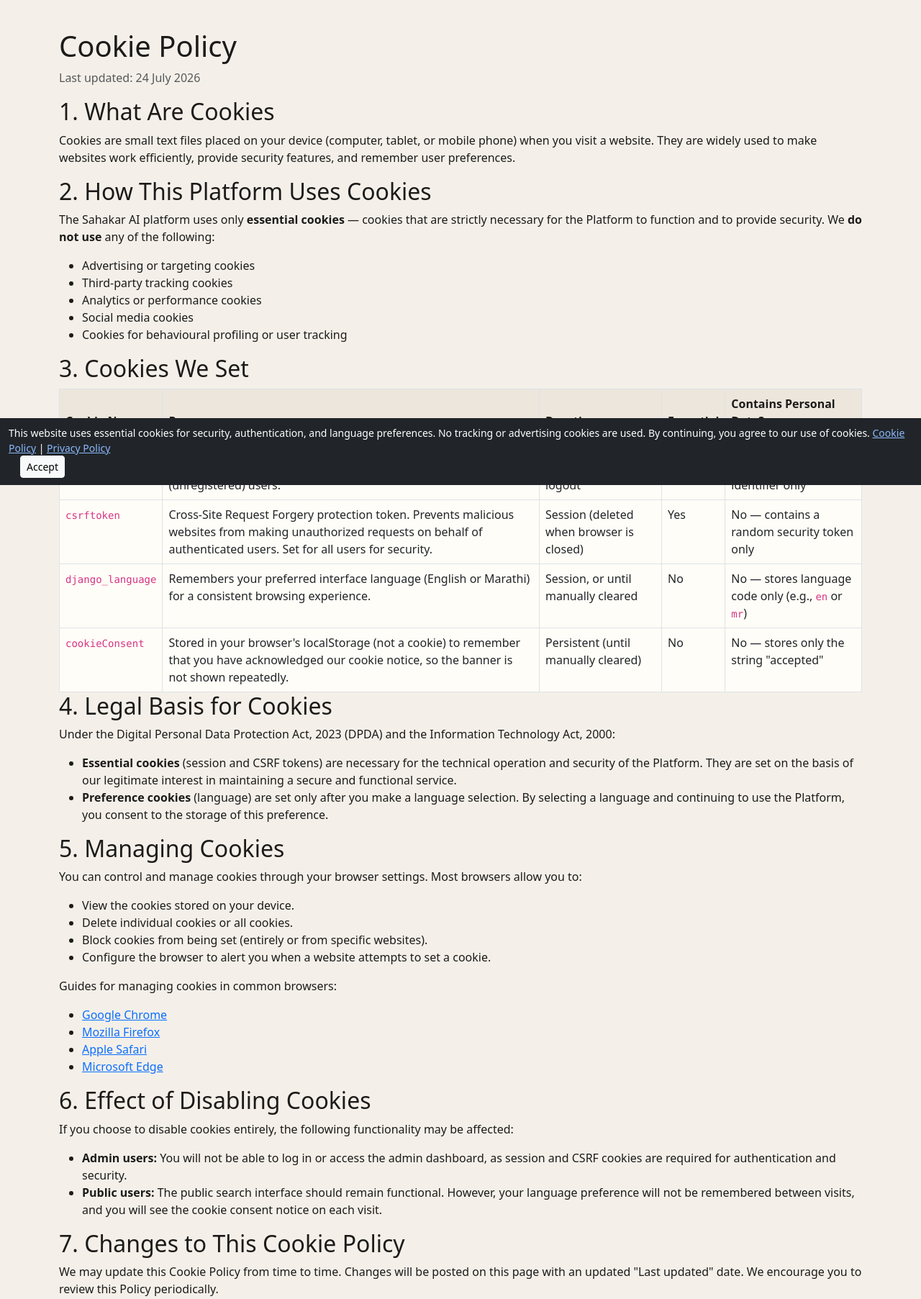
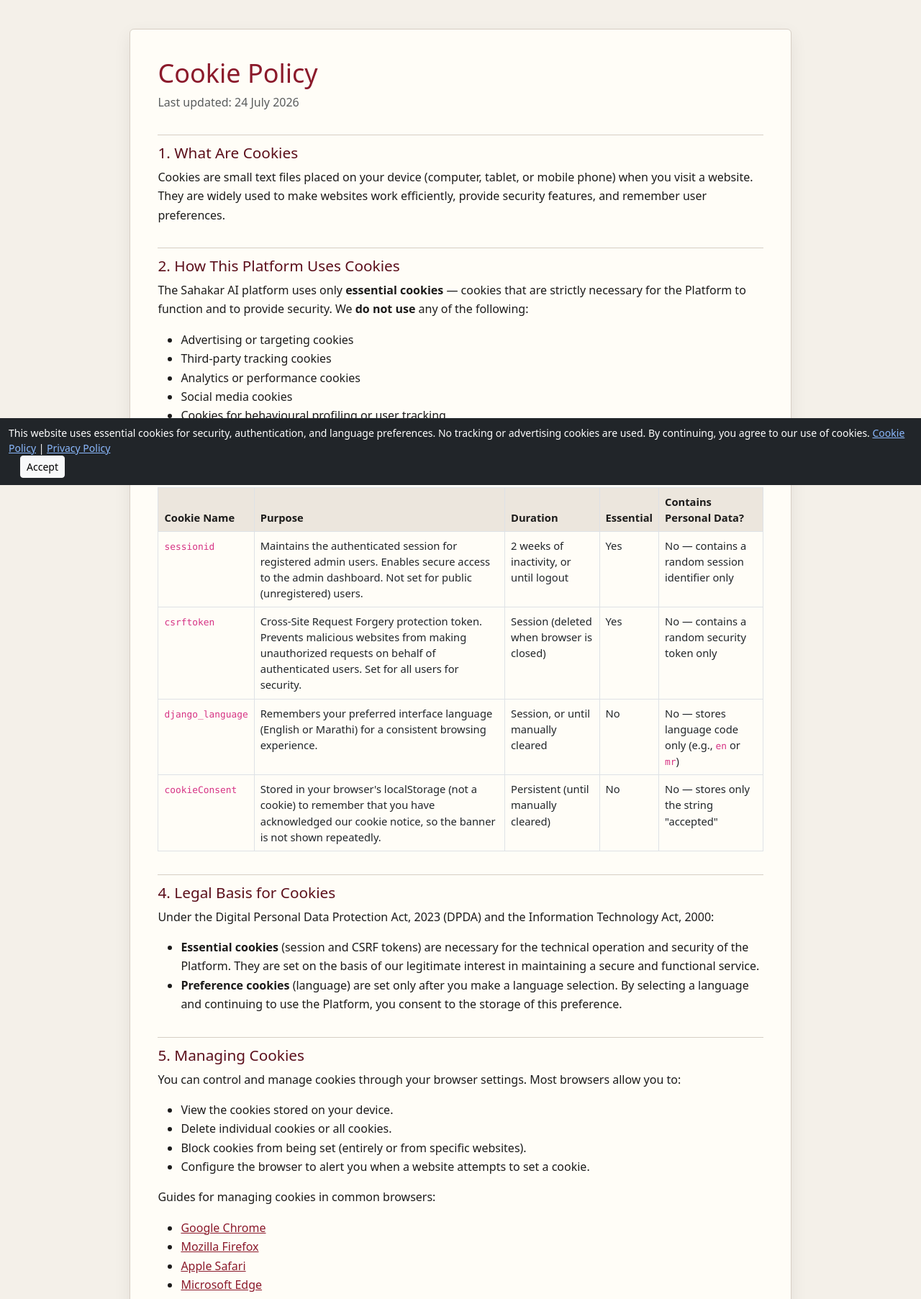
Before and after one commit to Nimble-esolutions/PdfSearch, a Django app: page /cookies/ in a window 1280 px wide. Shown: the part 126-1931 px from the top of the page at 72% size. Run offline with Django 5.2, Linux system fonts and the light colour scheme; parts of the project's set-up code (start-up, migrations or seed data) failed here and were passed over.

Commit message:
style(legal): give policy pages the Hallmark document treatment

```diff
--- a/flowdocs/core/static/main/css/style.css
+++ b/flowdocs/core/static/main/css/style.css
@@ -896,6 +896,72 @@
   }
 }
 
+.legal-document {
+  max-width: 920px;
+  padding: clamp(1.25rem, 3vw, 2.5rem);
+  border: 1px solid var(--admin-border);
+  border-radius: var(--admin-radius);
+  background: var(--admin-surface);
+  box-shadow: var(--admin-shadow);
+  color: var(--admin-text);
+}
+
+.legal-document h1 {
+  margin-bottom: 0.35rem;
+  color: var(--admin-primary);
+  font-size: clamp(1.7rem, 3vw, 2.25rem);
+}
+
+.legal-document h2 {
+  margin-top: 2rem;
+  padding-top: 0.75rem;
+  border-top: 1px solid var(--admin-border);
+  color: var(--admin-primary-strong);
+  font-size: 1.3rem;
+}
+
+.legal-document h3 {
+  margin-top: 1.35rem;
+  color: var(--admin-text);
+  font-size: 1.05rem;
+}
+
+.legal-document p,
+.legal-document li {
+  line-height: 1.65;
+}
+
+.legal-document .table {
+  margin: 1rem 0 1.4rem;
+  font-size: 0.92rem;
+}
+
+.legal-document .table th {
+  white-space: normal;
+}
+
+.legal-document a {
+  color: var(--admin-primary);
+}
+
+@media print {
+  .admin-header,
+  .admin-nav,
+  .admin-footer,
+  .admin-flash,
+  .job-drawer-toggle,
+  .job-drawer {
+    display: none !important;
+  }
+
+  .legal-document {
+    max-width: none;
+    padding: 0;
+    border: 0;
+    box-shadow: none;
+  }
+}
+
 .searchBG {
   font-size: 14px;
   padding: 5px 8px;
--- a/flowdocs/core/templates/cookie_policy.html
+++ b/flowdocs/core/templates/cookie_policy.html
@@ -1,6 +1,6 @@
 {% extends "base.html" %}
 {% block content %}
-<div class="container mt-4 mb-5">
+<article class="legal-document container mt-4 mb-5">
   <h1>Cookie Policy</h1>
   <p class="text-muted">Last updated: {{ legal_last_updated }}</p>
 
@@ -102,5 +102,5 @@
   </p>
   <p>For full details on how we handle personal data, see our <a href="{% url 'privacy' %}">Privacy Policy</a>.</p>
 
-</div>
+</article>
 {% endblock %}
--- a/flowdocs/core/templates/data_policy.html
+++ b/flowdocs/core/templates/data_policy.html
@@ -1,6 +1,6 @@
 {% extends "base.html" %}
 {% block content %}
-<div class="container mt-4 mb-5">
+<article class="legal-document container mt-4 mb-5">
   <h1>Data Policy</h1>
   <p class="text-muted">Last updated: {{ legal_last_updated }}</p>
 
@@ -136,5 +136,5 @@
   </p>
   <p><strong>Nimble eSolutions</strong> — Technology Partner</p>
 
-</div>
+</article>
 {% endblock %}
--- a/flowdocs/core/templates/disclaimer.html
+++ b/flowdocs/core/templates/disclaimer.html
@@ -1,6 +1,6 @@
 {% extends "base.html" %}
 {% block content %}
-<div class="container mt-4 mb-5">
+<article class="legal-document container mt-4 mb-5">
   <h1>Disclaimer</h1>
   <p class="text-muted">Last updated: {{ legal_last_updated }}</p>
 
@@ -44,5 +44,5 @@
     Website: <a href="https://sahakarayukta.maharashtra.gov.in/" target="_blank" rel="noopener noreferrer">sahakarayukta.maharashtra.gov.in</a>
   </p>
 
-</div>
+</article>
 {% endblock %}
--- a/flowdocs/core/templates/privacy.html
+++ b/flowdocs/core/templates/privacy.html
@@ -1,6 +1,6 @@
 {% extends "base.html" %}
 {% block content %}
-<div class="container mt-4 mb-5">
+<article class="legal-document container mt-4 mb-5">
   <h1>Privacy Policy</h1>
   <p class="text-muted">Last updated: {{ legal_last_updated }}</p>
 
@@ -210,5 +210,5 @@
   </p>
   <p><strong>Nimble eSolutions</strong> — Technology Partner</p>
 
-</div>
+</article>
 {% endblock %}
--- a/flowdocs/core/templates/terms.html
+++ b/flowdocs/core/templates/terms.html
@@ -1,6 +1,6 @@
 {% extends "base.html" %}
 {% block content %}
-<div class="container mt-4 mb-5">
+<article class="legal-document container mt-4 mb-5">
   <h1>Terms of Service</h1>
   <p class="text-muted">Last updated: {{ legal_last_updated }}</p>
 
@@ -91,5 +91,5 @@
   <h2>14. Severability</h2>
   <p>If any provision of these Terms is held to be invalid, illegal, or unenforceable by a court of competent jurisdiction, the remaining provisions shall continue in full force and effect.</p>
 
-</div>
+</article>
 {% endblock %}
```
